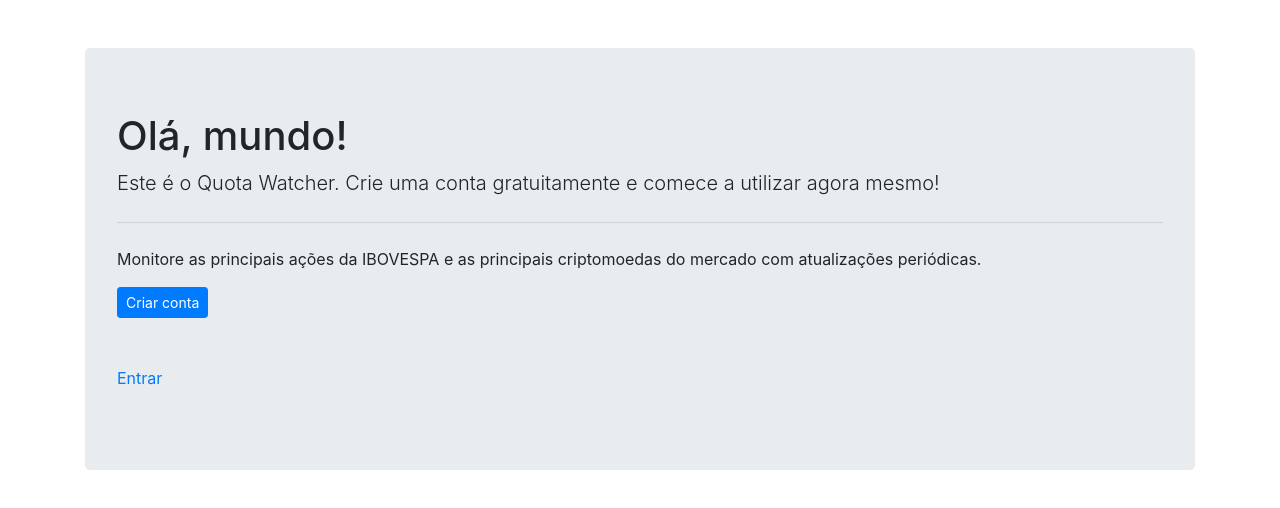
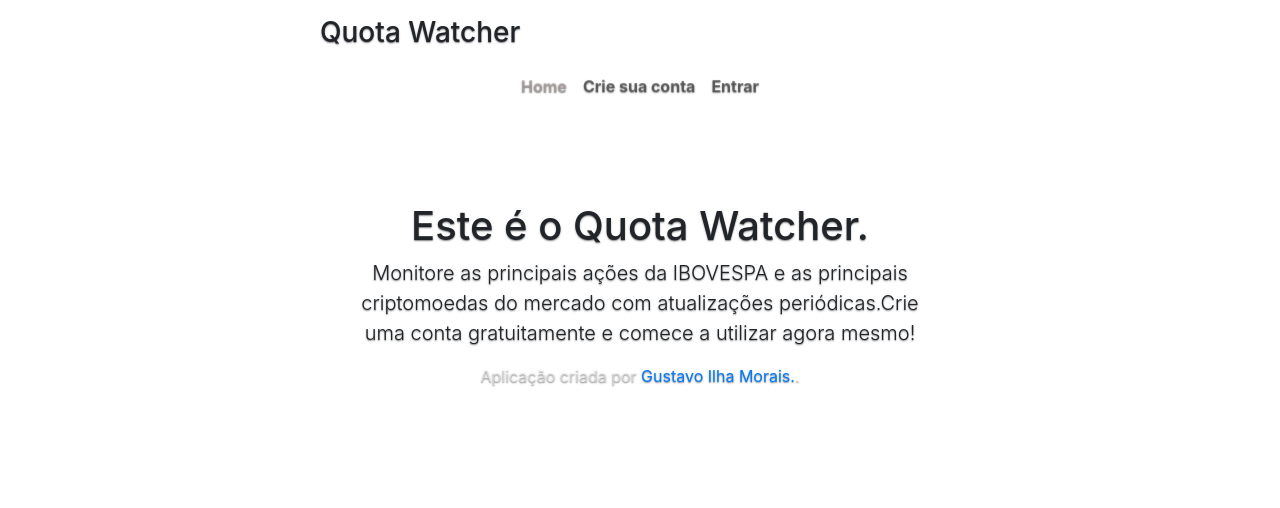
Before and after one commit to gustavoilhamorais/quota-watcher, a React (Create React App) app: page / in a window 1280 px wide. Shown: the top 508 px of the page. Built offline with nearby package versions, Linux system fonts and the light colour scheme.

Commit message:
final-home-page

```diff
--- a/src/components/Home/index.js
+++ b/src/components/Home/index.js
@@ -1,22 +1,45 @@
 import React, { Component } from "react";
 import { Link } from "react-router-dom";
+import './index.css';
 
 export default class Main extends Component {
   render() {
     return (
-      <div className="container container-fluid mt-5">
-              <div className="jumbotron">
-        <h1 className="display-5">Olá, mundo!</h1>
-        <p className="lead">Este é o Quota Watcher. Crie uma conta gratuitamente e comece a utilizar agora mesmo!</p>
-        <hr className="my-4" />
-        <p>Monitore as principais ações da IBOVESPA e as principais criptomoedas do mercado com atualizações periódicas.</p>
-        <Link className="btn btn-primary btn-sm mb-5" to={"/register"} role="button">
-          Criar conta
-        </Link>
-        <p>
-          <Link to={"/login"}>Entrar</Link>
-        </p>
-      </div>
+      <div className="text-center">
+        <div className="cover-container d-flex w-100 h-100 p-3 mx-auto flex-column">
+          <header className="masthead mb-5">
+            <div className="inner">
+              <h3 className="masthead-brand">Quota Watcher</h3>
+              <nav className="nav nav-masthead justify-content-center">
+                <Link className="nav-link active" to="/">
+                  Home
+                </Link>
+                <Link className="nav-link" to="/register">
+                  Crie sua conta
+                </Link>
+                <Link className="nav-link" to="/login">
+                  Entrar
+                </Link>
+              </nav>
+            </div>
+          </header>
+
+          <main role="main" className="inner cover mt-5">
+            <h1 className="cover-heading">Este é o Quota Watcher.</h1>
+            <p className="lead">
+              Monitore as principais ações da IBOVESPA e as principais criptomoedas do mercado com atualizações periódicas.Crie uma conta gratuitamente e
+              comece a utilizar agora mesmo!
+            </p>
+          </main>
+
+          <footer className="mastfoot mt-auto">
+            <div className="inner">
+              <p>
+                Aplicação criada por <a target="_blank" rel="noopener noreferrer" href="https://github.com/gustavoilhamorais">Gustavo Ilha Morais.</a>.
+              </p>
+            </div>
+          </footer>
+        </div>
       </div>
     );
   }
```
